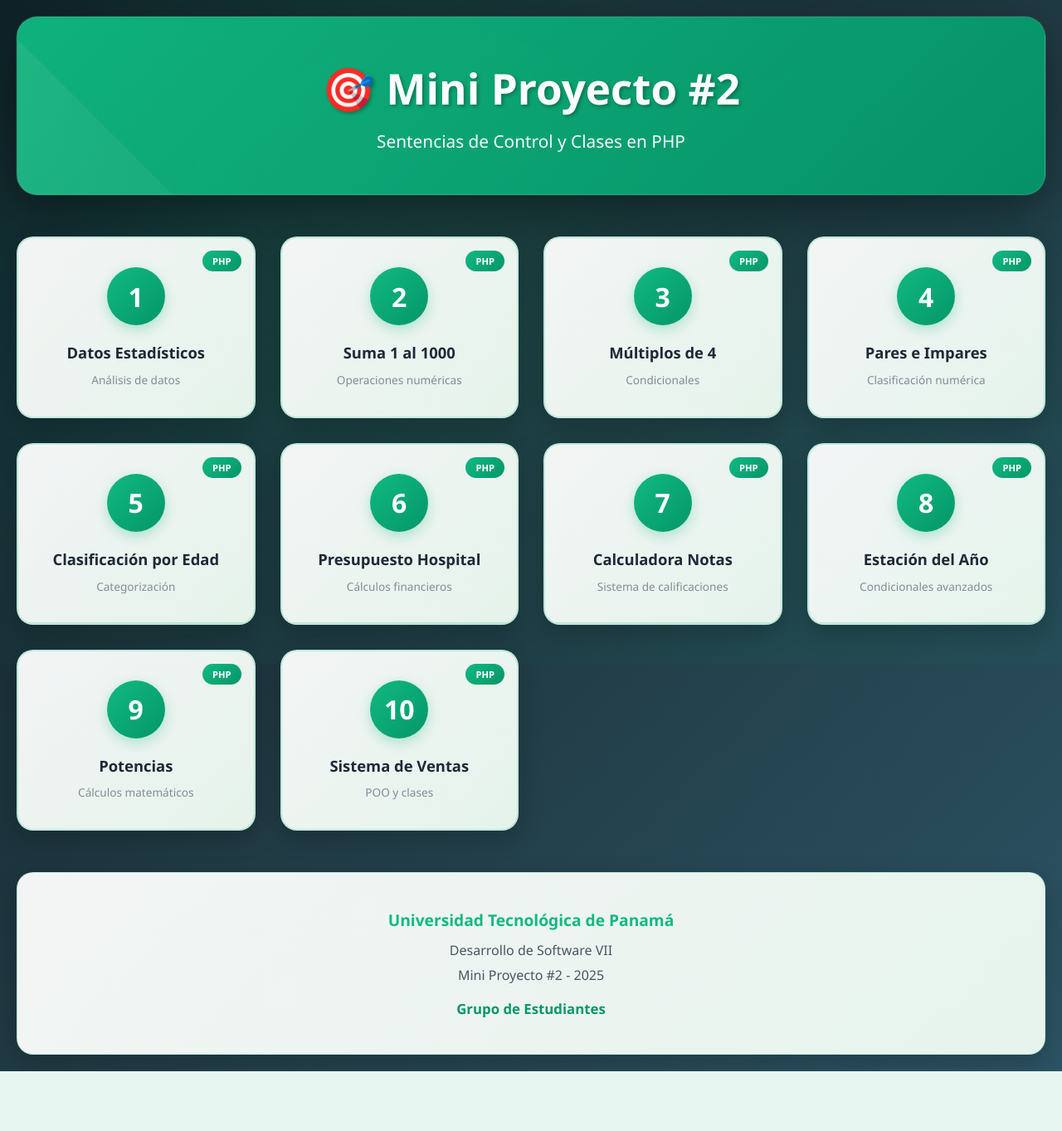
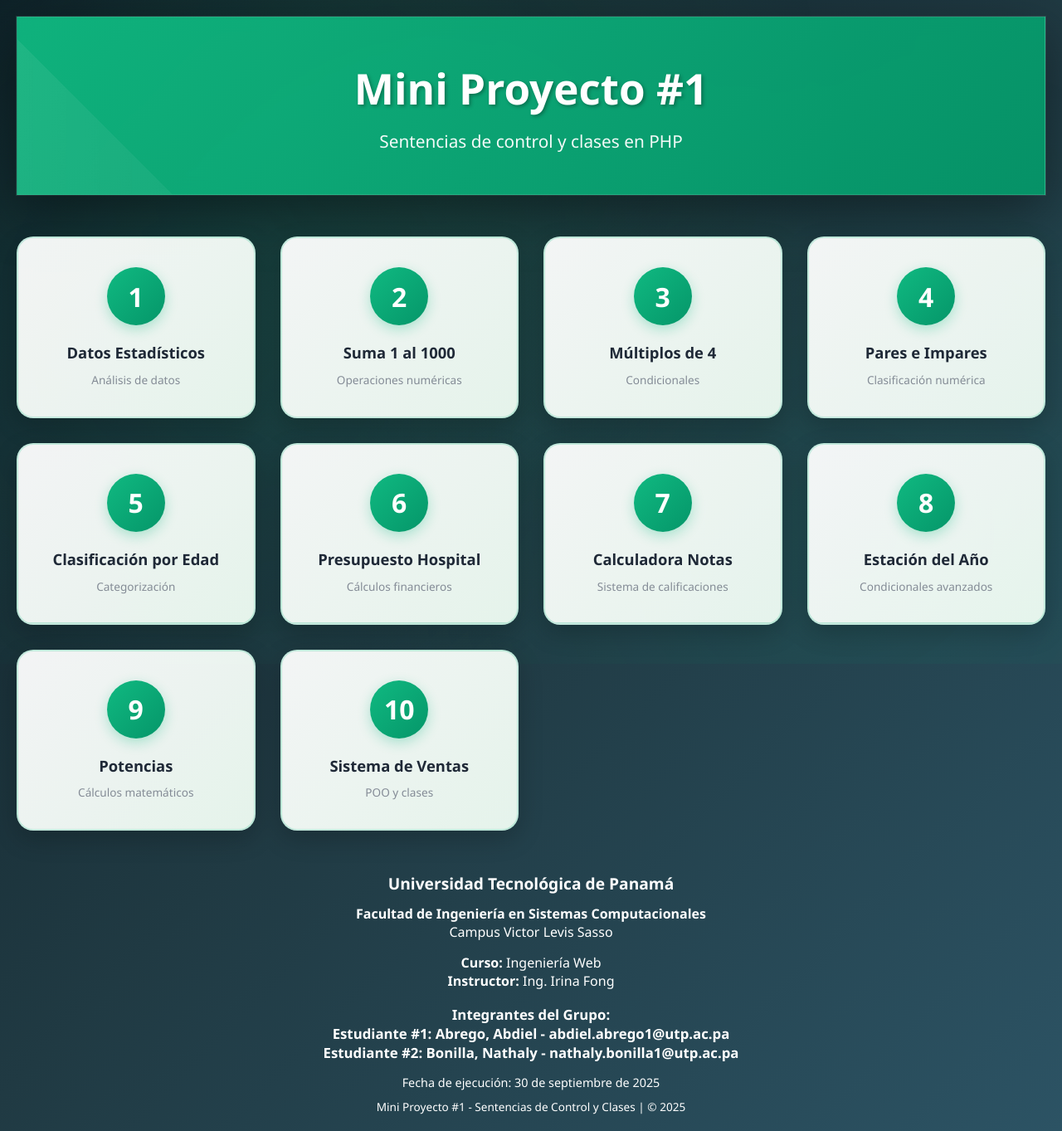
Before and after one commit to NathalyB-Mcklean/Mini-proyecto-1, a PHP site: page / in a window 1280 px wide. Shown: the whole page at 83% size. Before the commit the page ends 1291 px from the top, so only its background shows below. Run offline with PHP 8.4, Linux system fonts and the light colour scheme.

Commit message:
Modificaciones.

```diff
--- a/footer.php
+++ b/footer.php
@@ -17,26 +17,24 @@ $anio = date('Y');
 $fechaActual = "$dia de $mes de $anio";
 ?>
 
-<footer>
-    <p class="university">Universidad Tecnológica de Panamá</p>
+<footer style="text-align: center; color: white;">
+    <p style="font-weight: bold; font-size: 1.2em; margin-bottom: 12px;">Universidad Tecnológica de Panamá</p>
     <p><strong>Facultad de Ingeniería en Sistemas Computacionales</strong></p>
     <p>Campus Victor Levis Sasso</p>
     <p style="margin-top: 15px;"><strong>Curso:</strong> Ingeniería Web</p>
     <p><strong>Instructor:</strong> Ing. Irina Fong</p>
 
-    <div class="students">
-        <p style="margin-top: 15px;">👥 <strong>Integrantes del Grupo:</strong></p>
+    <div style="font-weight: 600; margin-top: 18px; font-size: 1.05em;">
+        <p style="margin-top: 15px;"><strong>Integrantes del Grupo:</strong></p>
         <p>Estudiante #1: Abrego, Abdiel - abdiel.abrego1@utp.ac.pa</p>
         <p>Estudiante #2: Bonilla, Nathaly - nathaly.bonilla1@utp.ac.pa</p>
-        <p>Estudiante #3: Felix, Eimy - eimy.felix@utp.ac.pa</p>
-        <p>Estudiante #4: Green, Amanda - amanda.green@utp.ac.pa</p>
     </div>
 
-    <p style="margin-top: 15px; color: #999; font-size: 0.9em;">
+    <p style="margin-top: 15px; font-size: 0.9em;">
         Fecha de ejecución: <?php echo htmlspecialchars($fechaActual); ?>
     </p>
 
-    <p style="margin-top: 10px; color: #999; font-size: 0.85em;">
+    <p style="margin-top: 10px; font-size: 0.85em;">
         Mini Proyecto #1 - Sentencias de Control y Clases | © <?php echo date('Y'); ?>
     </p>
 </footer>
--- a/index.php
+++ b/index.php
@@ -3,7 +3,7 @@
 <head>
     <meta charset="UTF-8">
     <meta name="viewport" content="width=device-width, initial-scale=1.0">
-    <title>Mini Proyecto #2 - Menú Principal</title>
+    <title>Mini Proyecto #1 - Menú Principal</title>
     <style>
         * {
             margin: 0;
@@ -38,7 +38,7 @@
 
         .container {
             max-width: 1400px;
-            margin: 0 auto;
+            margin: auto;
             position: relative;
             z-index: 1;
         }
@@ -47,7 +47,6 @@
         header {
             background: linear-gradient(135deg, rgba(16, 185, 129, 0.95) 0%, rgba(5, 150, 105, 0.95) 100%);
             padding: 50px 40px;
-            border-radius: 25px;
             box-shadow: 0 20px 60px rgba(0, 0, 0, 0.4), 0 0 0 1px rgba(255, 255, 255, 0.1);
             margin-bottom: 50px;
             text-align: center;
@@ -222,35 +221,6 @@
             color: #10b981;
         }
 
-        /* Footer mejorado */
-        footer {
-            background: linear-gradient(135deg, rgba(255, 255, 255, 0.95) 0%, rgba(240, 253, 244, 0.95) 100%);
-            padding: 35px;
-            border-radius: 20px;
-            box-shadow: 0 10px 30px rgba(0, 0, 0, 0.2);
-            text-align: center;
-            border: 1px solid rgba(16, 185, 129, 0.2);
-        }
-
-        footer p {
-            color: #4b5563;
-            margin: 8px 0;
-            font-size: 1em;
-        }
-
-        footer .university {
-            font-weight: bold;
-            color: #10b981;
-            font-size: 1.2em;
-            margin-bottom: 12px;
-        }
-
-        footer .students {
-            color: #059669;
-            font-weight: 600;
-            margin-top: 18px;
-            font-size: 1.05em;
-        }
 
         /* Responsive */
         @media (max-width: 768px) {
@@ -290,13 +260,13 @@
 <body>
     <div class="container">
         <header>
-            <h1>🎯 Mini Proyecto #2</h1>
-            <p>Sentencias de Control y Clases en PHP</p>
+            <h1>Mini Proyecto #1</h1>
+            <p>Sentencias de control y clases en PHP</p>
         </header>
 
         <div class="problems-container">
             <a href="problema1.php" class="problem-box">
-                <span class="problem-badge">PHP</span>
+
                 <div class="problem-icon">
                     <div class="problem-number">1</div>
                 </div>
@@ -305,7 +275,7 @@
             </a>
 
             <a href="problema2.php" class="problem-box">
-                <span class="problem-badge">PHP</span>
+
                 <div class="problem-icon">
                     <div class="problem-number">2</div>
                 </div>
@@ -314,7 +284,7 @@
             </a>
 
             <a href="problema3.php" class="problem-box">
-                <span class="problem-badge">PHP</span>
+
                 <div class="problem-icon">
                     <div class="problem-number">3</div>
                 </div>
@@ -323,7 +293,7 @@
             </a>
 
             <a href="problema4.php" class="problem-box">
-                <span class="problem-badge">PHP</span>
+
                 <div class="problem-icon">
                     <div class="problem-number">4</div>
                 </div>
@@ -332,7 +302,7 @@
             </a>
 
             <a href="problema5.php" class="problem-box">
-                <span class="problem-badge">PHP</span>
+
                 <div class="problem-icon">
                     <div class="problem-number">5</div>
                 </div>
@@ -341,7 +311,7 @@
             </a>
 
             <a href="problema6.php" class="problem-box">
-                <span class="problem-badge">PHP</span>
+
                 <div class="problem-icon">
                     <div class="problem-number">6</div>
                 </div>
@@ -350,7 +320,7 @@
             </a>
 
             <a href="problema7.php" class="problem-box">
-                <span class="problem-badge">PHP</span>
+
                 <div class="problem-icon">
                     <div class="problem-number">7</div>
                 </div>
@@ -359,7 +329,7 @@
             </a>
 
             <a href="problema8.php" class="problem-box">
-                <span class="problem-badge">PHP</span>
+
                 <div class="problem-icon">
                     <div class="problem-number">8</div>
                 </div>
@@ -368,7 +338,7 @@
             </a>
 
             <a href="problema9.php" class="problem-box">
-                <span class="problem-badge">PHP</span>
+
                 <div class="problem-icon">
                     <div class="problem-number">9</div>
                 </div>
@@ -377,7 +347,7 @@
             </a>
 
             <a href="problema10.php" class="problem-box">
-                <span class="problem-badge">PHP</span>
+
                 <div class="problem-icon">
                     <div class="problem-number">10</div>
                 </div>
@@ -385,13 +355,7 @@
                 <div class="problem-description">POO y clases</div>
             </a>
         </div>
-
-        <footer>
-            <p class="university">Universidad Tecnológica de Panamá</p>
-            <p>Desarrollo de Software VII</p>
-            <p>Mini Proyecto #2 - 2025</p>
-            <p class="students">Grupo de Estudiantes</p>
-        </footer>
+        <?php require_once 'footer.php'; ?>
     </div>
 </body>
 </html>
```
Also changed, not shown: style.css (+1 -29 lines).
